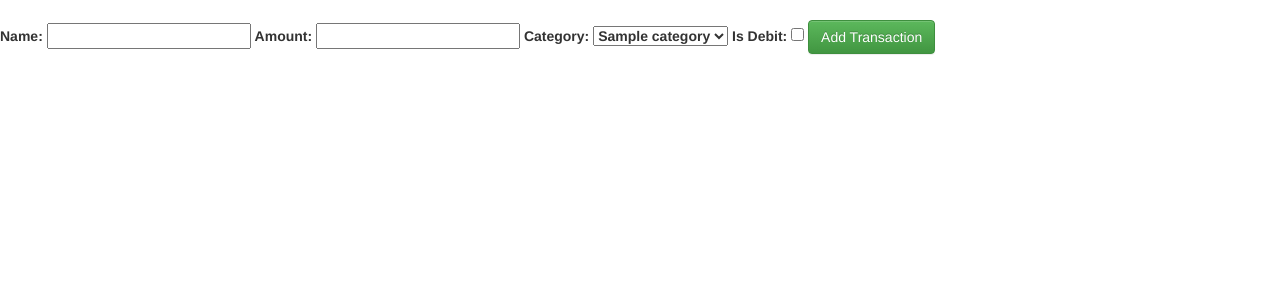
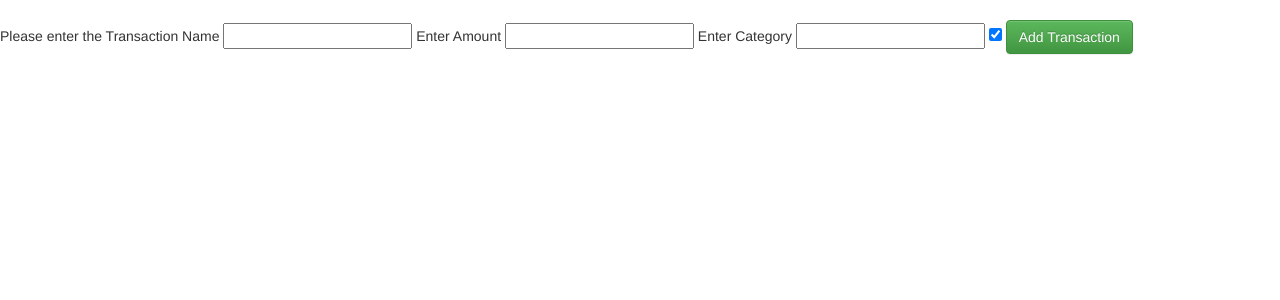
Before and after one commit to iamads/miniature-pancake, a Django app: page /expensemanager/addtransaction/ in a window 1280 px wide. Shown: the part 52-352 px from the top of the page. Run offline with Django 3.2, Linux system fonts and the light colour scheme; a user stored in the database is signed in; tables that the repository leaves empty hold one stand-in row (values such as "Sample post"); some libraries are stand-ins or nearby versions.

Commit message:
Finally transaction form bit done

```diff
--- a/expensemanager/forms.py
+++ b/expensemanager/forms.py
@@ -21,4 +21,4 @@ class TransactionForm(forms.ModelForm):
 
     class Meta:
         model = Transaction
-        exclude = ('userid',)
+        fields = ('name','amount','category','is_debit')
--- a/expensemanager/models.py
+++ b/expensemanager/models.py
@@ -3,7 +3,7 @@ from datetime import datetime
 # Create your models here.
 
 class Transaction(models.Model):
-    userid = models.IntegerField()
+    userid= models.IntegerField()
     name = models.CharField(max_length=300)
     amount = models.FloatField(default=0.00)
     category = models.CharField(max_length=50, blank=True)
--- a/expensemanager/views.py
+++ b/expensemanager/views.py
@@ -17,28 +17,23 @@ def dashboard(request):
 
 @login_required
 def addtransaction(request):
+    categories = Category.objects.all()
     if request.method == "POST":
-        userid = request.user.id
-        name = request.POST['name']
-        amount = request.POST['amount']
-        category = request.POST['category']
-        #transaction_date = request.POST['date']
-        is_debit = request.POST['is_debit']
-        transaction = Transaction(userid=userid, name=name , amount=amount, category=category, is_debit=is_debit)
-        transaction.save()
-        return redirect("/expensemanager/")
+       form = TransactionForm(request.POST)
+       if form.is_valid():
+           transaction = form.save(commit=False)
+           transaction.userid = request.user.id
+           transaction.save()
+           return redirect("/expensemanager/")
+       else:
+           print form.errors
     else:
-        categories = Category.objects.all()
-        return render(request, "expensemanager/addtransaction.html", {'categories':categories})
+        form = TransactionForm()
+    return render(request, "expensemanager/addtransaction.html", {'categories':categories,'form':form})
 
 @login_required
 def addcategory(request):
     if request.method == "POST":
-      # name = request.POST['name']
-      # public = request.POST['public']
-      # category = Category(name=name, public=public)
-      # category.save()
-      # return redirect("/expensemanager/")
         form = CategoryForm(request.POST)
         if form.is_valid():
             form.save(commit=True)
--- a/templates/expensemanager/addtransaction.html
+++ b/templates/expensemanager/addtransaction.html
@@ -2,7 +2,7 @@
 {% block content %}
     <div>
         <form method="post" action="expensemanager/addtransaction" class="form-inline" role="form">
-            {% csrf_token %}
+<!--            {% csrf_token %}
 	    <label>Name: <input type="text" name="name"></label>
             <label>Amount: <input type="text" name="amount"></label>
             <label>Category:
@@ -14,7 +14,18 @@
             </label>
             <label>Is Debit:
 		<input type="checkbox" name="is_debit">
-            </label>
+	    </label>-->
+            {% csrf_token %}
+            {% for hidden in form.hidden_fields %}
+                {{ hidden }}
+            {% endfor %}
+
+            {% for field in form.visible_fields %}
+                {{ field.errors }}
+                {{ field.help_text }}
+                {{ field }}
+            {% endfor %}
+
             <button type="submit" class="btn btn-success">Add Transaction </button>
         </form>
     </div>
```
